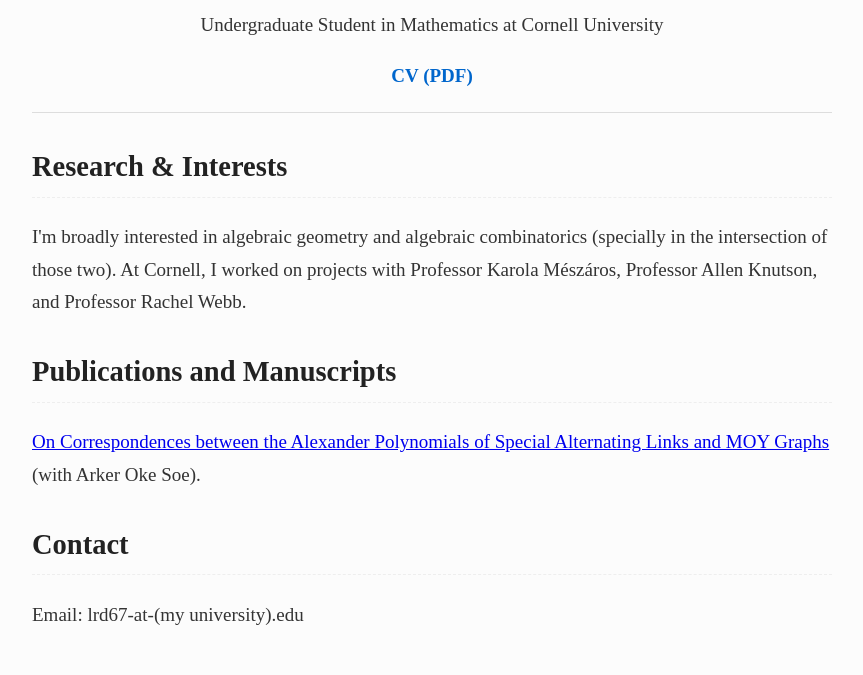
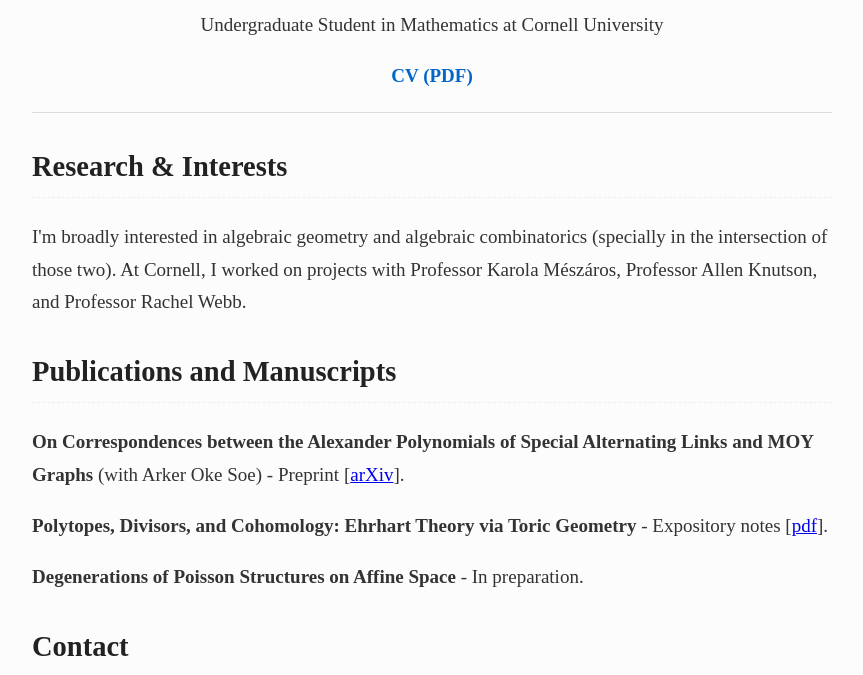
Before and after one commit to leodemedeiros/leodemedeiros.github.io, a plain HTML site: page index.html in a window 1280 px wide. Shown: the part 125-800 px from the top of the page, without its empty margins (208-1071 px from the left). Drawn offline with Linux system fonts and the light colour scheme.

Commit message:
added toric paper, improved formating

```diff
--- a/index.html
+++ b/index.html
@@ -49,9 +49,16 @@
     <section>
       <h2>Publications and Manuscripts</h2>
       <p>
-        <a href="https://arxiv.org/abs/2609.14809">On Correspondences between the Alexander Polynomials of Special
-          Alternating Links and MOY Graphs</a>
-        (with Arker Oke Soe).
+        <strong>On Correspondences between the Alexander Polynomials of Special
+          Alternating Links and MOY Graphs</strong> (with Arker Oke Soe) - Preprint [<a
+          href="https://arxiv.org/abs/2609.14809">arXiv</a>].
+      </p>
+      <p>
+        <strong>Polytopes, Divisors, and Cohomology: Ehrhart Theory via Toric Geometry</strong> - Expository notes [<a
+          href="pdfs/ehrhart_toric.pdf">pdf</a>].
+      </p>
+      <p>
+        <strong>Degenerations of Poisson Structures on Affine Space</strong> - In preparation.
       </p>
     </section>
 
```
Also changed, not shown: 1 other file.
